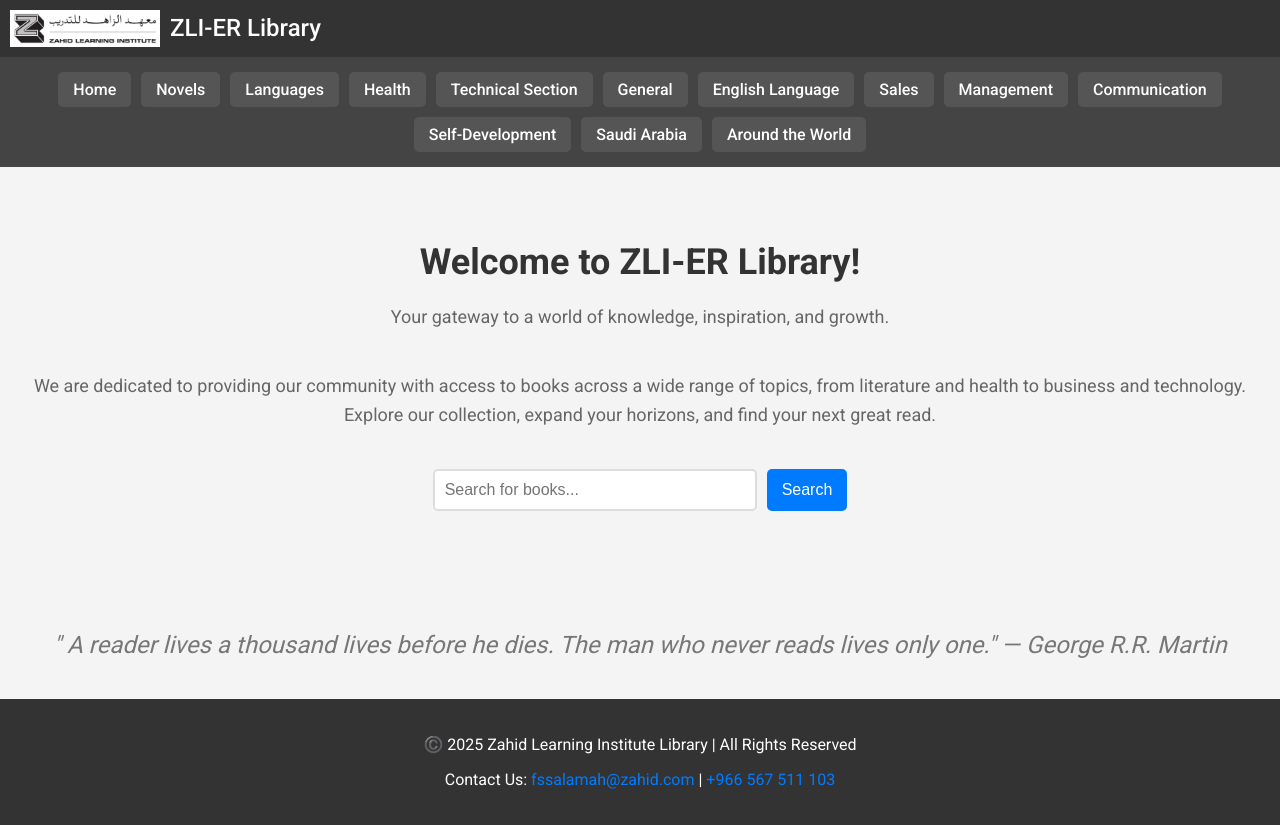
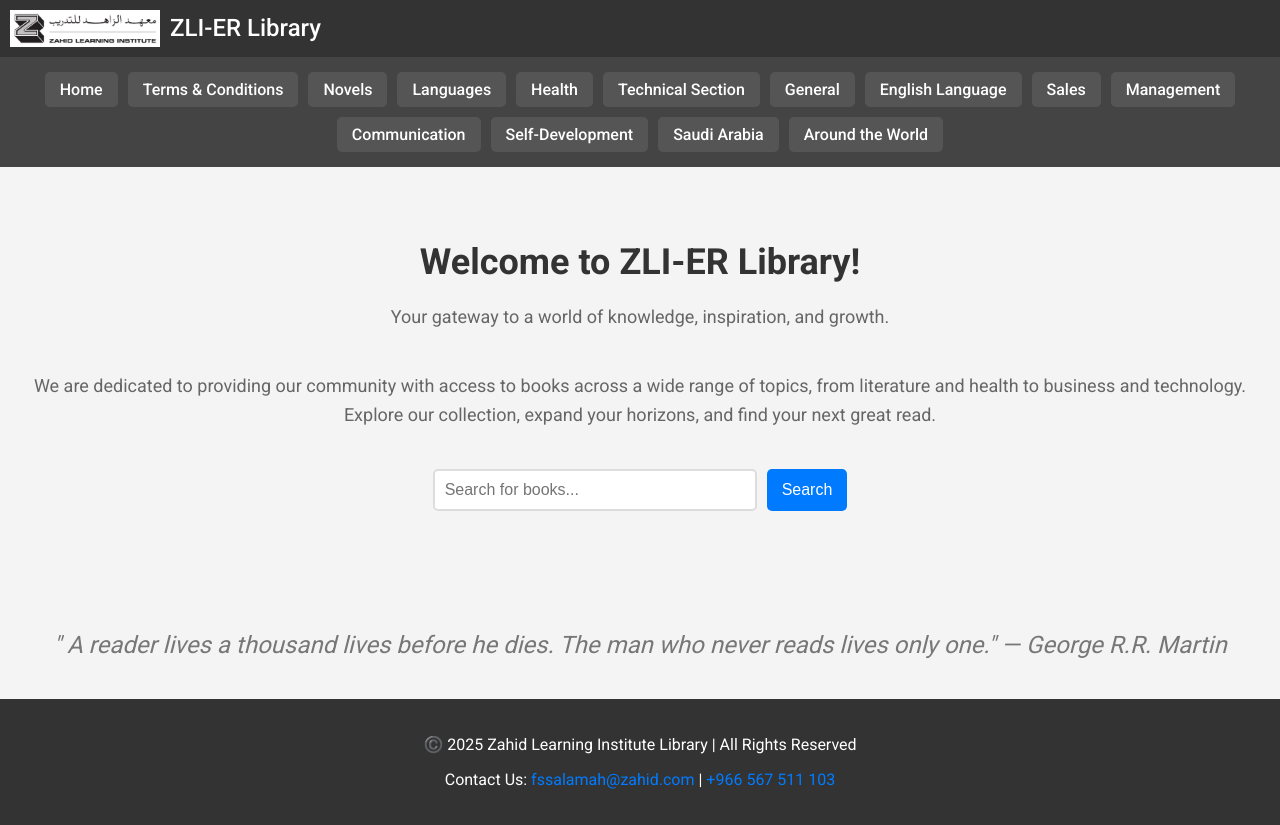
Before and after one commit to ZLI-library/ZLI-Library, a plain HTML site: page index.html in a window 1280 px wide. Drawn offline with Linux system fonts and the light colour scheme.

Commit message:
Update index.html

```diff
--- a/index.html
+++ b/index.html
@@ -251,6 +251,7 @@
     <!-- Category Navigation Bar -->
     <div class="category-bar">
         <a href="index.html">Home</a>
+        <a href="terms.html">Terms & Conditions</a>
         <a href="novels.html">Novels</a>
         <a href="languages.html">Languages</a>
         <a href="health.html">Health</a>
```
